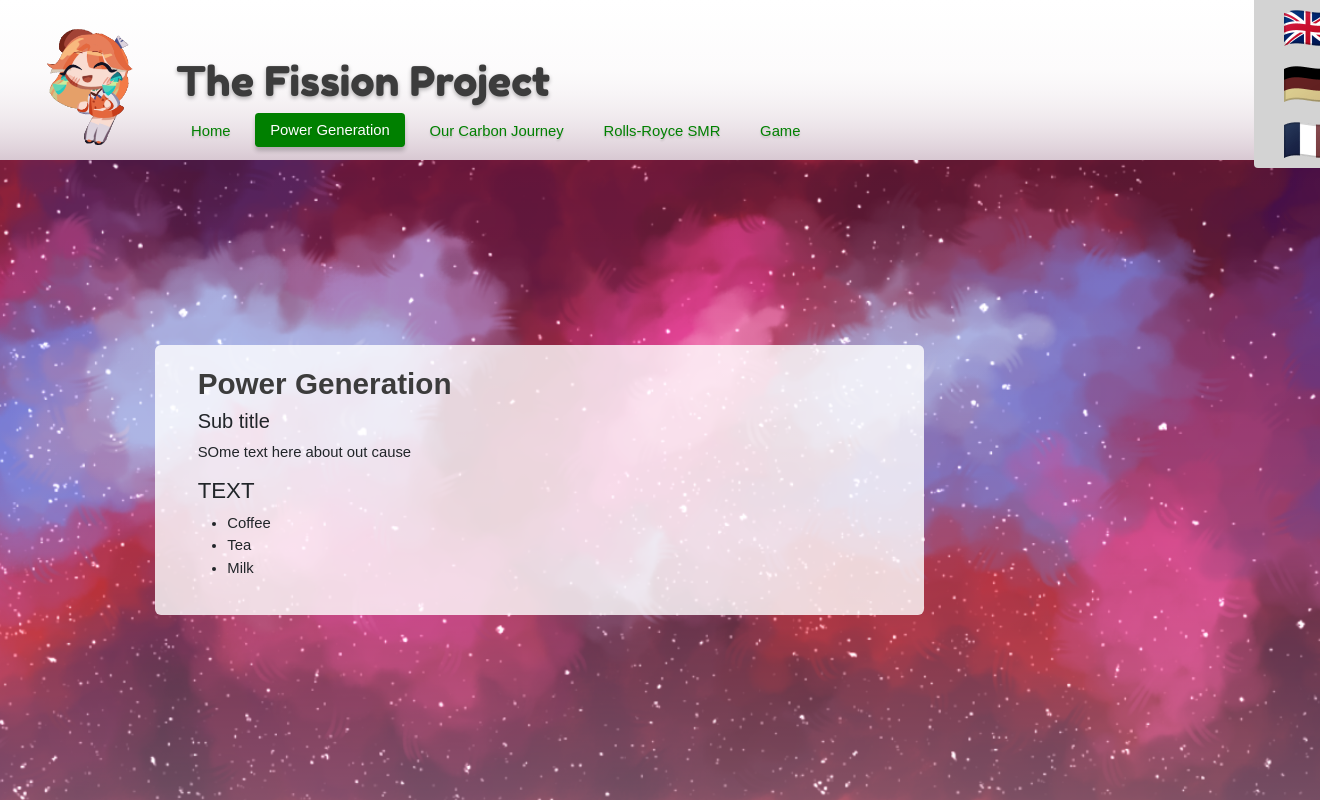
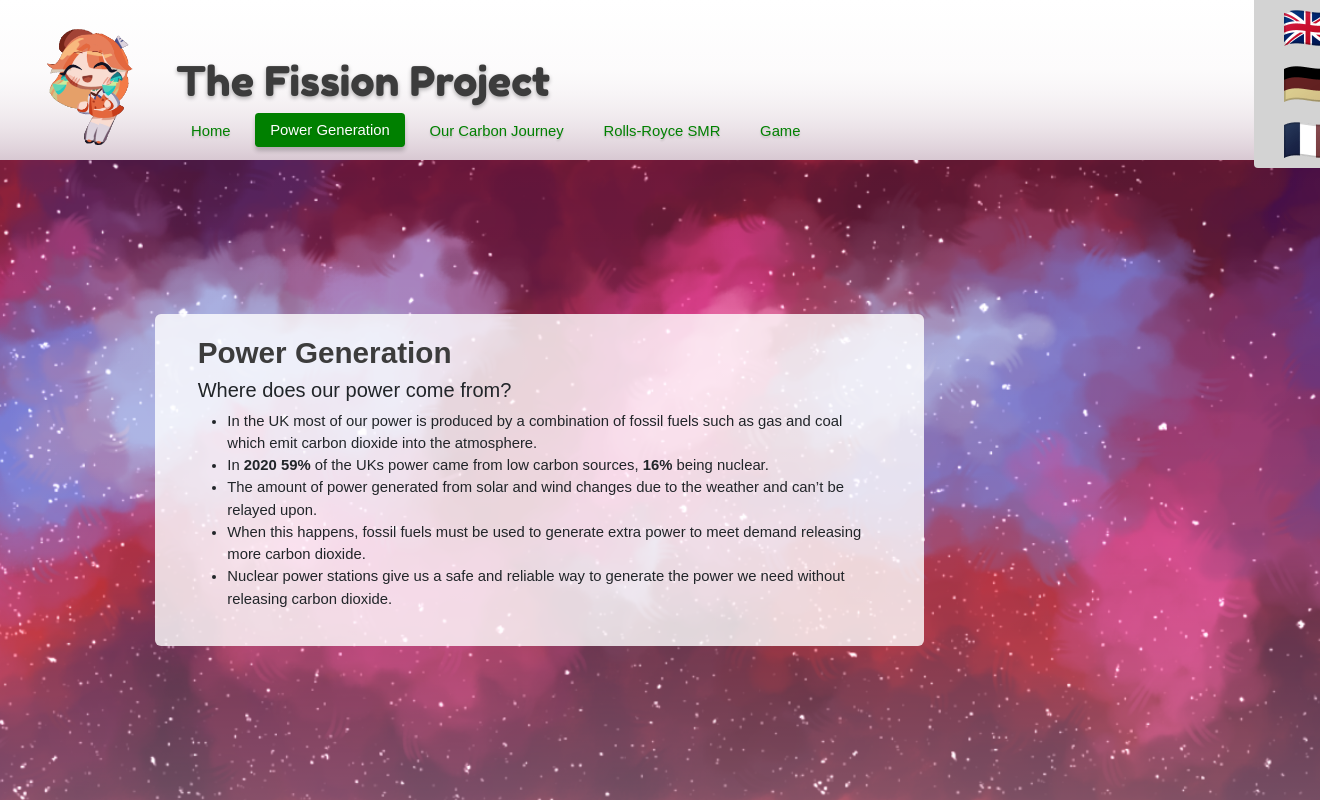
Before and after one commit to pottsb/Hackathon2022-FlatWebsite, a PHP site: page /powergeneration.php in a window 1320 px wide; the page is wider, and only the part inside the window is pictured. Run offline with PHP 8.4, Linux system fonts and the light colour scheme; some web fonts are replaced.

Commit message:
Added Content

```diff
--- a/game.php
+++ b/game.php
@@ -12,7 +12,7 @@
                   <h2>Join Earth-chan's Adventure!</h2>
                   <p>
                     Help <strong>Earth-chan</strong> develop friendships. Every choice is your own!<br>
-                    In this game, you'll meet <strong>Nyuki</strong>, <strong>Kaoru</strong>, and <strong>Desol</strong>.<br>
+                    In this game, you'll meet <strong>Newkey</strong>, <strong>Cole</strong>, and <strong>Sunny</strong>.<br>
                   </p>
                     <ul class="nav nav-pills buttonContainer">
                       <li class="nav-item"><a class="nav-link active" target="_blank" href="game/index.html">PLAY NOW</a></li>
--- a/powergeneration.php
+++ b/powergeneration.php
@@ -9,13 +9,13 @@
         <div class="leftContentParent" style="width: 70%">
             <div class="halfContent" style="flex: 0 0 83.2%">
                     <h2>Power Generation</h2>
-                    <h3>Sub title</h3>
-                    <p>SOme text here about out cause</p>
-                    <h4>TEXT</h4>
+                    <h3>Where does our power come from?</h3>
                     <ul>
-                      <li>Coffee</li>
-                      <li>Tea</li>
-                      <li>Milk</li>
+                    <li>In the UK most of our power is produced by a combination of fossil fuels such as gas and coal which emit carbon dioxide into the atmosphere.</li>
+                    <li>In <strong>2020 59%</strong> of the UKs power came from low carbon sources, <strong>16%</strong> being nuclear.</li>
+                    <li>The amount of power generated from solar and wind changes due to the weather and can’t be relayed upon.</li>
+                    <li>When this happens, fossil fuels must be used to generate extra power to meet demand releasing more carbon dioxide.</li>
+                    <li>Nuclear power stations give us a safe and reliable way to generate the power we need without releasing carbon dioxide.</li>
                     </ul>
                 </div>
             </div>
```
Also changed, not shown: index.php (+4 -4 lines).
